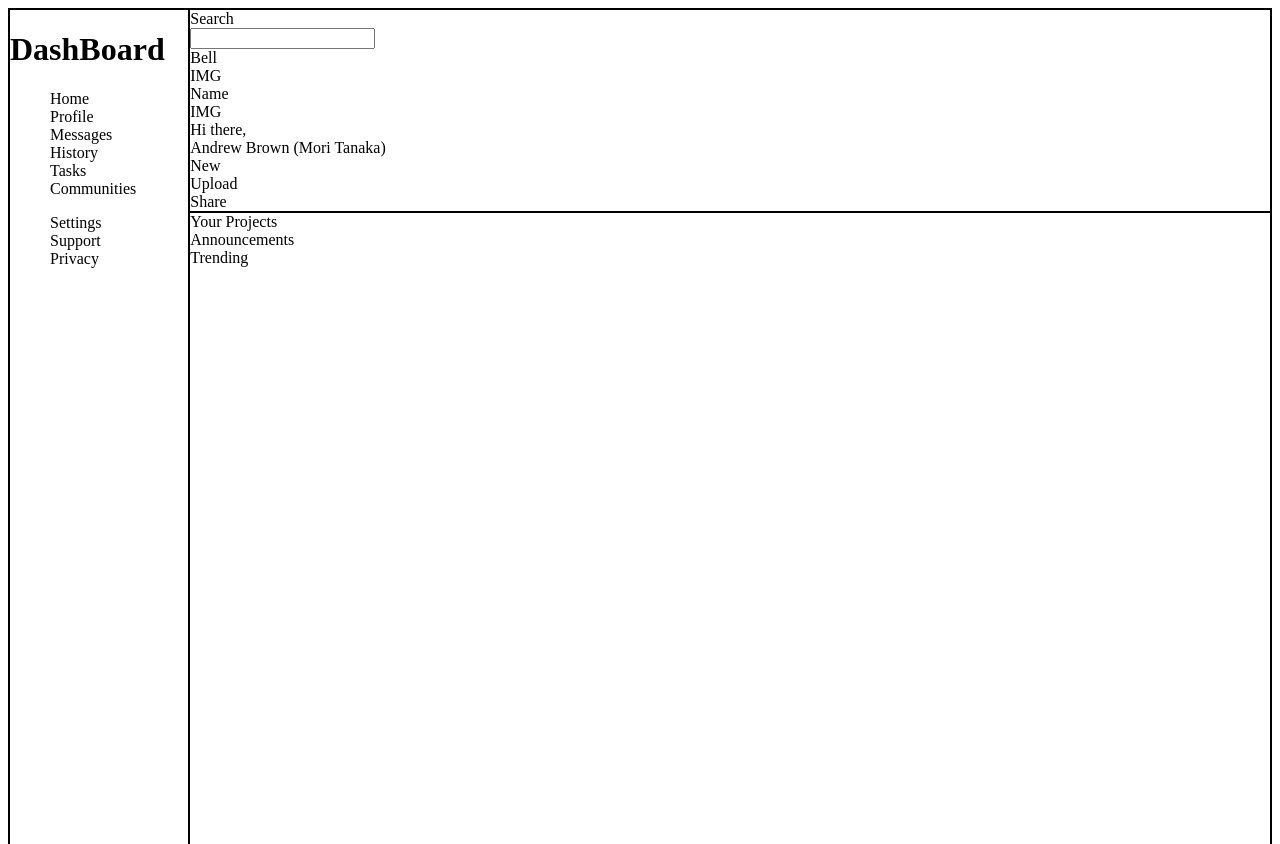
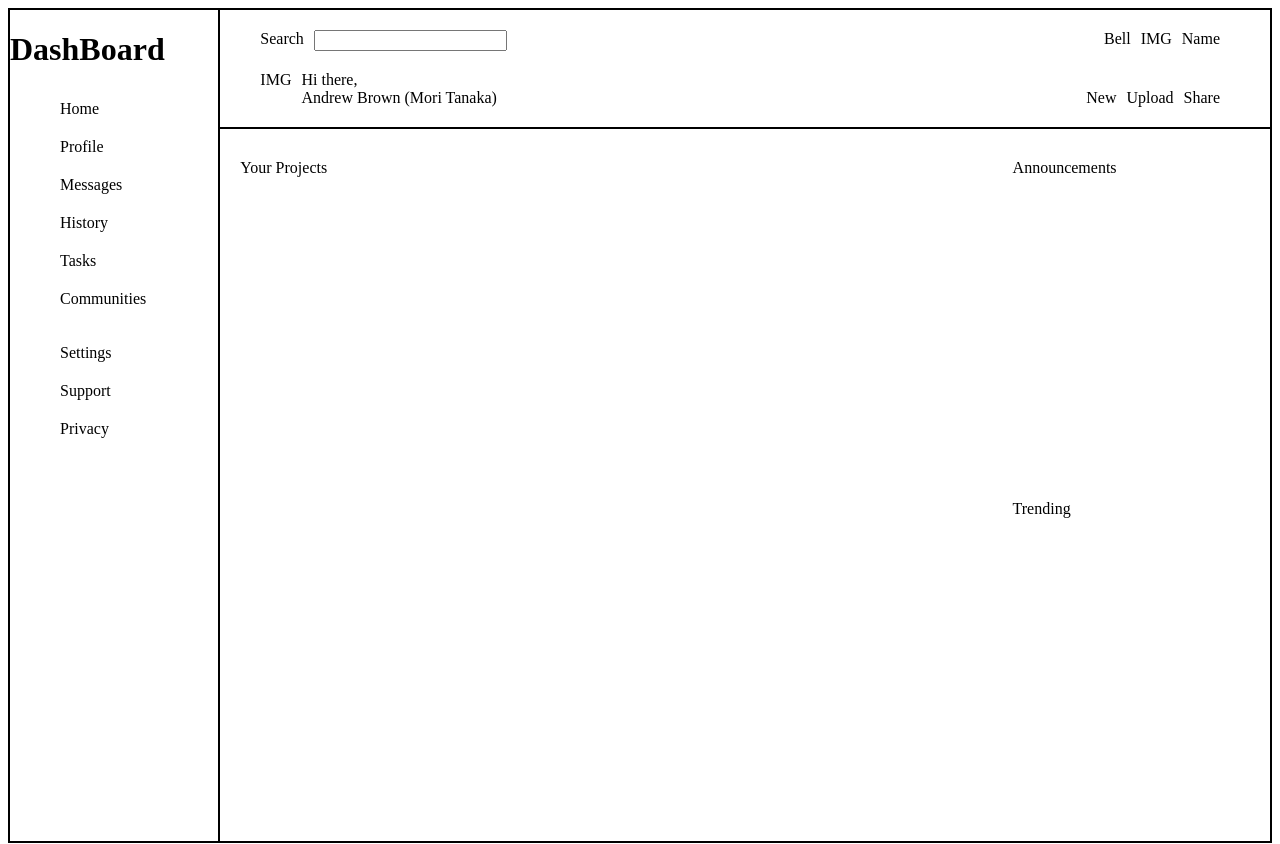
Before and after one commit to Andrews-Dojo/Admin-Dashboard, a plain HTML site: page index.html in a window 1280 px wide. Shown: the top 844 px of the page. Drawn offline with Linux system fonts and the light colour scheme.

Commit message:
setup project, announcement, and trending sections using grid

```diff
--- a/styles.css
+++ b/styles.css
@@ -1,13 +1,21 @@
 /* Use grid for main layout. Two columns: Nav bar and Content */
+
+/* div {
+    border: 1px solid;
+} */
 
 .nav ul {
     list-style: none;
 }
 
+.nav ul li {
+    padding: 10px;
+}
+
 .container {
     display: grid;
-    grid-template-columns: 1fr 6fr;
-    grid-template-rows: 1fr 5fr;
+    grid-template-columns: 1fr 5fr;
+    grid-template-rows: 1fr 6fr;
     border: 1px solid;
 }
 
@@ -18,3 +26,68 @@
 .sidebar {
     grid-row: 1 / 3;
 }
+
+.header {
+    padding-left: 40px;
+    padding-right: 40px;
+    padding-top: 20px;
+    padding-bottom: 20px;
+
+}
+
+.header-bottom {
+    display: flex;
+    justify-content: space-between;
+    align-items: flex-end;
+    padding-top: 20px;
+}
+
+.profile {
+    display: flex;
+}
+
+.profile * {
+    padding-right: 10px;
+}
+
+.project-btns {
+    display: flex;
+
+}
+
+.project-btns * {
+    padding-right: 10px;
+}
+
+.searchbar {
+    display: flex;
+    justify-content: space-between;
+}
+
+.searchbar-left {
+    display: flex;
+}
+
+.searchbar-right {
+    display: flex;
+}
+
+.searchbar-right * {
+    padding-right: 10px;
+}
+
+.searchbar-left * {
+    padding-right: 10px;
+}
+
+.main-content {
+    display: grid;
+    grid-template-columns: 3fr 1fr;
+    padding-top: 30px;
+    padding-left: 20px;
+    /* padding-right: 20px; */
+}
+
+.your-projects {
+    grid-row: span 2;
+}
```
